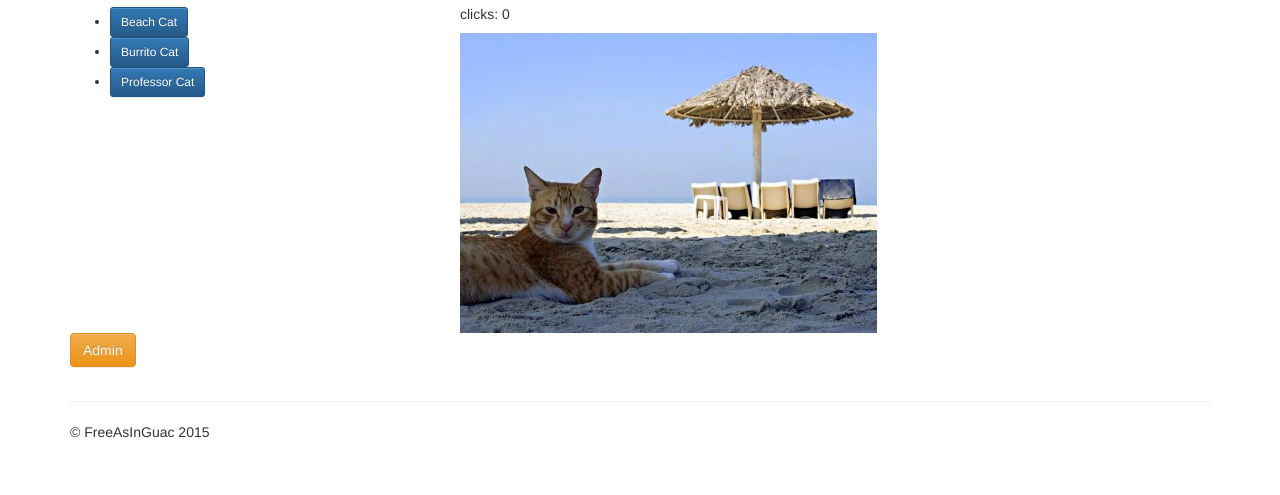
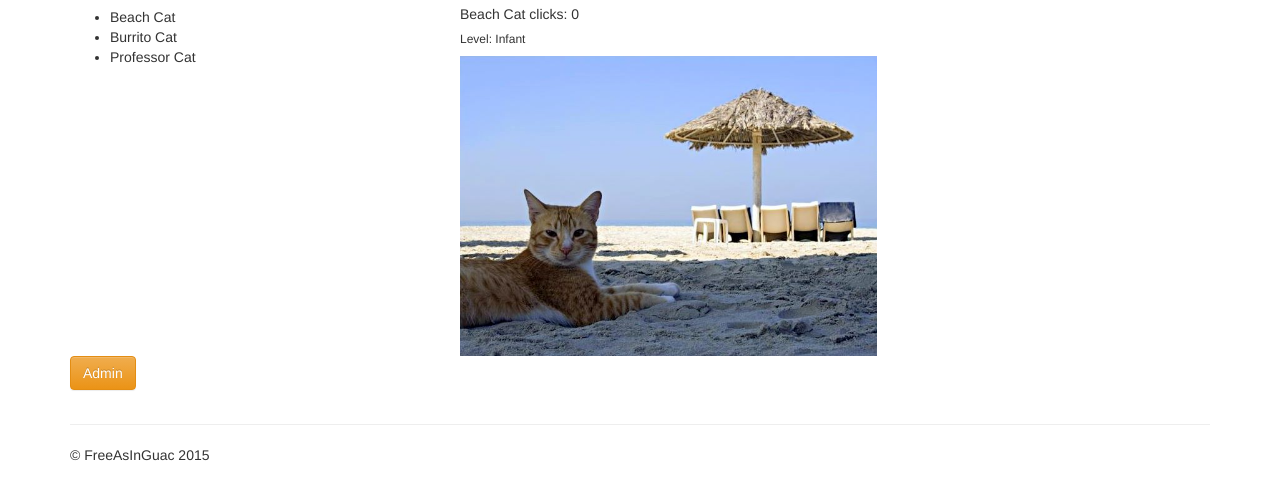
Before and after one commit to Kamps-Duac/Kamps-Duac.github.io, a plain HTML site: page index.html in a window 1280 px wide. Shown: the part 397-892 px from the top of the page. Before the commit the page ends 869 px from the top, so only its background shows below. Drawn offline with nearby package versions, Linux system fonts and the light colour scheme.

Commit message:
finished knockout

```diff
--- a/index.html
+++ b/index.html
@@ -60,17 +60,26 @@
             <h2>Click a Cat</h2>
           <!-- This unordered list is dynamically
           populated by catdata.js -->
-          <ul id="catList"></ul>
+          <ul id="catList" data-bind="foreach: catList">
+            <li data-bind="text: name, click: $parent.setCurrentCat"></li>
+          </ul>
         </div>
         <div class="col-md-8">
           <h2>Cat Clicked</h2>
-          <h5 id="clickCountDisplay" hidden>
-            <span id="clkPicName"></span> clicks: <span id="clkCount" data-bind="text: clkCount"></span>
+          <h5 id="clickCountDisplay">
+            <span id="clkPicName"
+            data-bind="text: currentCat().name"
+            ></span>
+            clicks:
+            <span id="clkCount"
+            data-bind="text: currentCat().clickCount"
+            ></span>
           </h5>
-          <img  id="selectedCat"
-          data-catid=""
+          <h6>Level: <span data-bind="text: currentCat().level"></span></h2>
+            <img
+            id="selectedCat"
+            data-bind="attr: { src: currentCat().imgSrc }, click: incrementCounter"
             class="img-responsive"
-          src=""
             alt="Click a Cat!"
             style="max-height:300px"
             >
--- a/js/catdata.js
+++ b/js/catdata.js
@@ -1,8 +1,5 @@
-
-// Model
-var data = {
-	currentCat: null,
-	cats: [{
+var initialCats = [
+	{
 		id: 1,
 		name: "Beach Cat",
 		catImgSrc: "img/Beach Cat.jpg",
@@ -17,192 +14,51 @@ var data = {
 		name: "Professor Cat",
 		catImgSrc: "img/Professor Cat.jpg",
 		clicks: 0
-	}]
-};
+	}
+]
 
-// Controller
-var controller = {
-	init: function() {
-		controller.setCurrentCat(data.cats[0]);
+var Cat = function(data) {
+	this.clickCount = ko.observable(data.clicks);
+	this.name = ko.observable(data.name);
+	this.imgSrc = ko.observable(data.catImgSrc);
 
-		catImgView.init();
-		catListView.init();
-		catAdminView.init();
-	},
+	this.level = ko.computed(function() {
+		var clicks = this.clickCount();
+		if (clicks <= 5) {
+			return "Infant";
+		} else if (clicks <= 20) {
+			return "Child";
+		} else if (clicks <= 50) {
+			return "Teen"
+		} else {
+			return "Adult"
+		}
+	}, this);
+}
 
-	getCurrentCat: function() {
-		return data.currentCat;
-	},
+var ViewModel = function() {
 
-	getCats: function() {
-		return data.cats;
-	},
+	var self = this;
 
-	setCurrentCat: function(cat){
-		data.currentCat = cat;
-	},
+	this.catList = ko.observableArray([]);
 
-	addOneClick: function() {
-		data.currentCat.clicks++;
-	},
+	initialCats.forEach(function(catItem){
+		self.catList.push( new Cat(catItem) );
+	});
 
-	refreshViews: function() {
-		catImgView.render();
-		catAdminView.render();
-	}
-};
+	this.currentCat = ko.observable( this.catList()[0] );
 
-// View
-var catImgView = {
-	init: function() {
-		this.clickCounterElem = $("#clkCount");
-		this.catListElem = $("#catList");
-		this.catImageElem = $("img#selectedCat");
-		this.catNameElem = $("clkPicName");
+	this.setCurrentCat = function(cat){
+		self.currentCat(cat);
+		console.log("setCurrentCat was called " + cat.name())
+		//console.log("current cat is " + currentCat());
+		console.log("self current cat is " + self.currentCat().name())
+	};
 
-		// Add click event for Cat Picture
-		this.catImageElem.click(function() {
-			controller.addOneClick();
-			controller.refreshViews();
-		});
-		this.catImageElem.mousedown(function() {
-			$(this).css("opacity", 0.5);
-		});
-		this.catImageElem.mouseup(function() {
-			$(this).css("opacity", 1);
-		});
-
-		// Render the view on load
-		this.render();
-	},
-
-	render: function() {
-		// Update the DOM elements with Current Cat data
-		var currentCat = controller.getCurrentCat();
-		if (currentCat !== null){
-			this.clickCounterElem.text(currentCat.clicks);
-			this.catNameElem.text(currentCat.name);
-			this.catImageElem.attr("src",currentCat.catImgSrc);
-			$("#clickCountDisplay").show();
-			$("#catList>li").removeClass("active");
-		}
-
-	}
-};
-
-var catListView = {
-	init: function() {
-		this.catListElem = $("#catList");
-		//this.currentCat = data.cats[1];
-		this.render();
-	},
-
-	render: function() {
-		var cat, liElem, aElem, i;
-
-		var cats = controller.getCats();
-
-		function generateCatClickHandler(catCopy) {
-			return function() {
-				controller.setCurrentCat(catCopy);
-				catImgView.render();
-				catListView.catListElem
-					.children().children().removeClass("btn-success");
-				$(this).addClass("btn-success");
-
-				controller.refreshViews();
-			};
-		}
-
-		for (i = 0; i < cats.length; i++) {
-			cat = cats[i];
-
-			// Here create nested element <li><a></a></li>
-			liElem = document.createElement('li');
-			aElem = document.createElement('a');
-			$(aElem).addClass("btn btn-primary btn-sm");
-			aElem.textContent = cat.name;
-
-			aElem.addEventListener('click', (generateCatClickHandler(cat)));
-			liElem.appendChild(aElem);
-			this.catListElem.append(liElem);
-		}
-	}
-};
-
-var catAdminView = {
-	init: function() {
-		this.catAdminBtn = $("#catAdminBtn");
-		this.catNameFld = $("#catNameFld");
-		this.catImgUrlFld = $("#catImgUrlFld");
-		this.catClickCounterFld = $("#catClickCounterFld");
-
-		this.catAdminBtn.click(function() {
-			$("#adminForm").toggle();
-		});
-
-		this.render();
-	},
-
-	render: function() {
-		var currentCat = controller.getCurrentCat();
-
-		this.catNameFld.val(currentCat.name);
-		this.catImgUrlFld.val(currentCat.catImgSrc);
-		this.catClickCounterFld.val(currentCat.clicks);
-	}
-};
-
-controller.init();
-
-// for (var i = 0; i < cats.length; i++) {
-// 	$("#catList").append(
-// 		"<li>" + '<a class="btn btn-primary btn-xs active"' +
-// 		'role="button" data-catid=' +
-// 		cats[i].id + ">" +
-// 		cats[i].name +
-// 		"</a>" + "</li>")
-// }
-
-
-
-// // Controller
-// $("#catList > li > a").click(function() {
-// 	var selectedCatId = $(this).data("catid");
-// 	$("#clickCountDisplay").show();
-// 	for (var i = 0; i < cats.length; i++) {
-// 		var cat = cats[i];
-// 		if (cat.id == selectedCatId) {
-// 			cat.clicks += 1;
-// 			var catImgSrc = cat.src;
-// 			$("img#selectedCat").attr("src", "img/" + catImgSrc);
-// 			$("img#selectedCat").data("catid", cat.id);
-// 			$("#clkPicName").html(cat.name);
-// 			$("#clkCount").html(cat.clicks);
-// 		}
-// 	}
-// })
-
-// // Can refector some here
-// $("img#selectedCat").click(function() {
-// 	var catid = $(this).data("catid");
-// 	for (var i = 0; i < cats.length; i++) {
-// 		var cat = cats[i];
-// 		if (cat.id == catid) {
-// 			cat.clicks += 1;
-// 			view.clickCounterElem.html(cat.clicks);
-// 		}
-// 	}
-// })
-
-function generateCatClickHandler(catCopy) {
-	return function() {
-		controller.setCurrentCat(catCopy);
-		catImgView.render();
+	this.incrementCounter = function() {
+		self.currentCat().clickCount(self.currentCat().clickCount() + 1);
+		console.log("Incremented Counter");
 	};
 }
 
-// for (i = 0; i < cats.length; i++) {
-// 	cat = cats[i];
-// 	elem.addEventListener('click', (generateCatClickHandler(cat)));
-// }
+ko.applyBindings(new ViewModel());
```
Also changed, not shown: new.html (deleted). Lines whose indentation alone changed are shown as unchanged.
